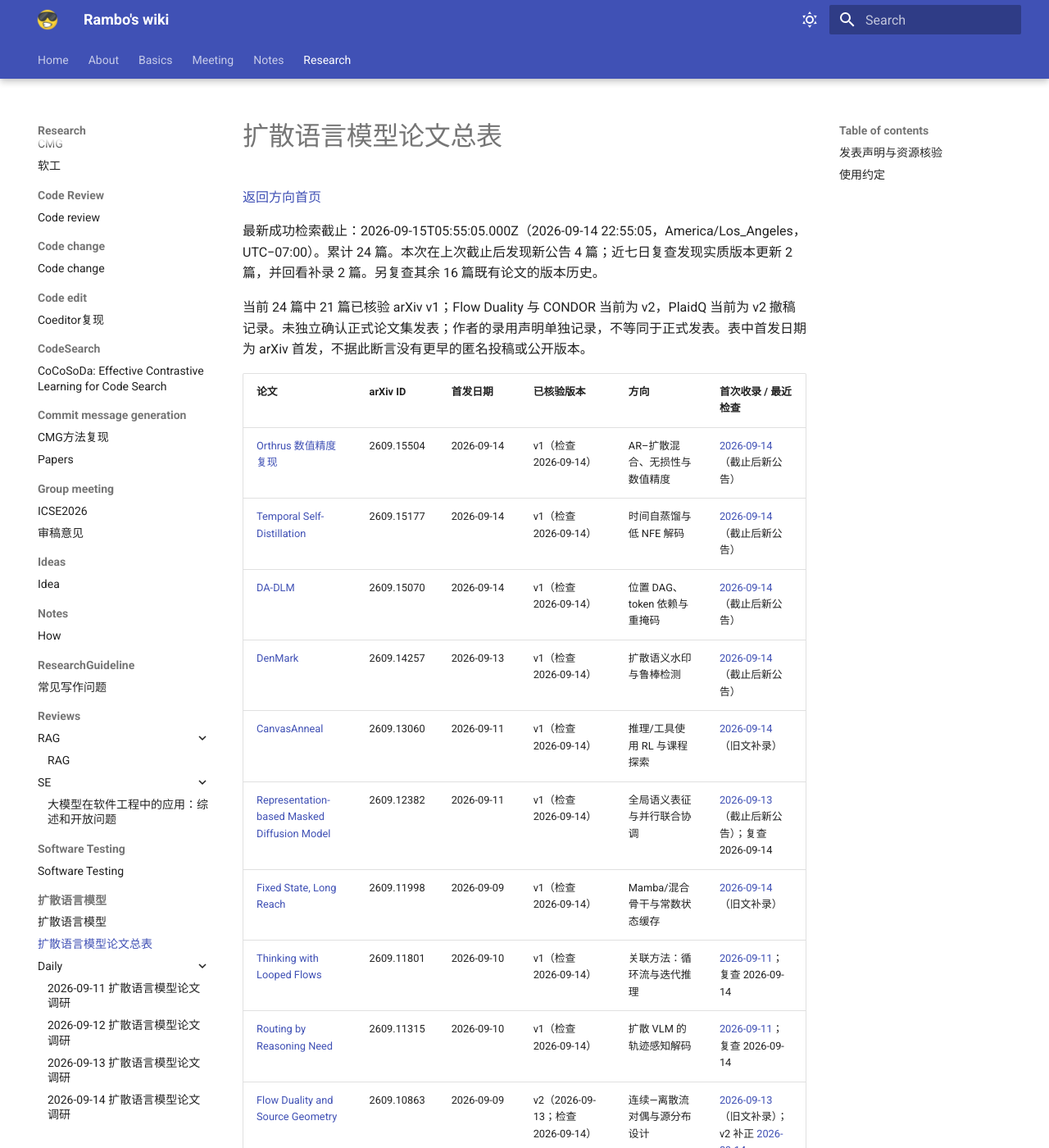
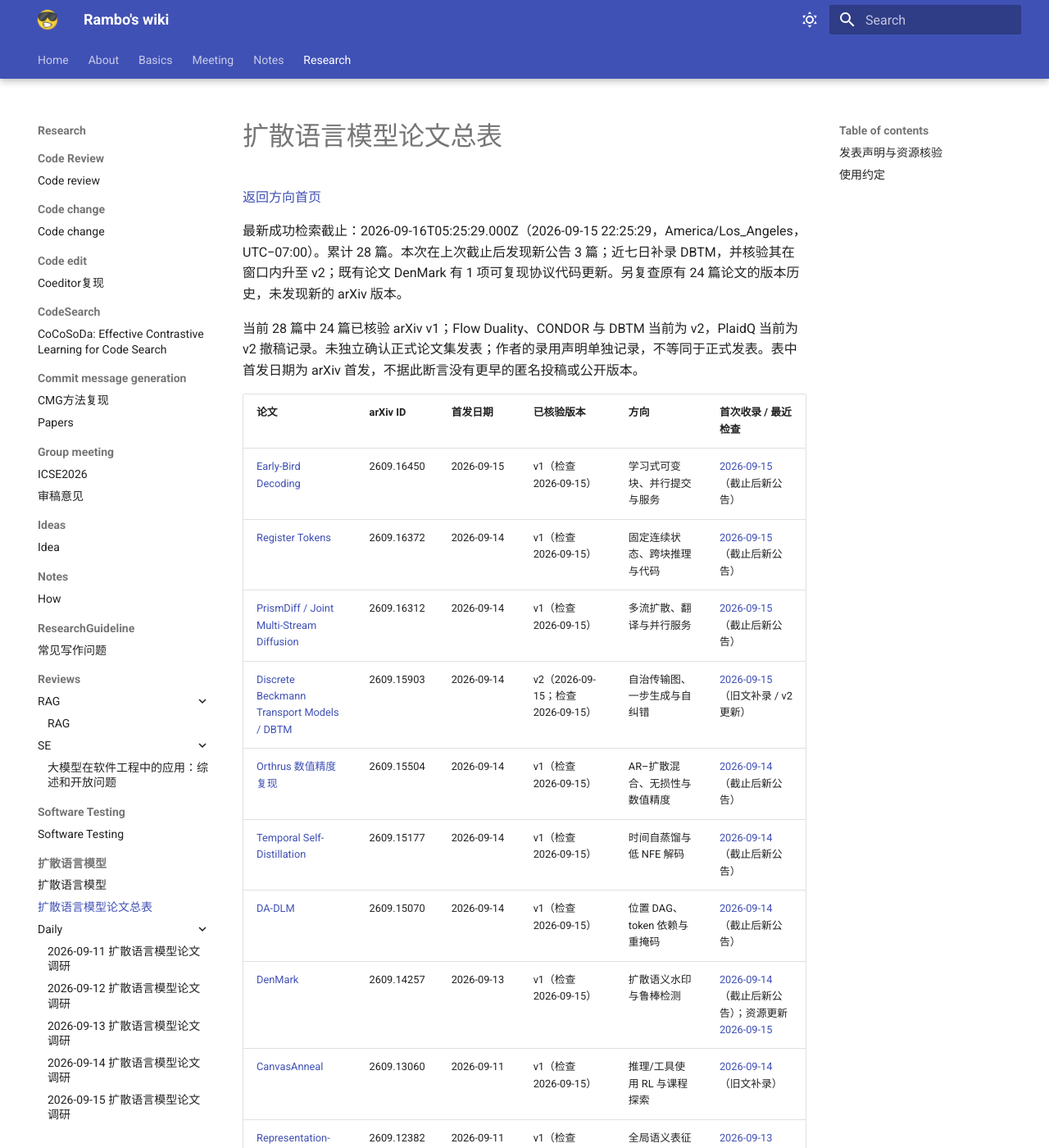
Before and after one commit to Rambo55555/wiki, an MkDocs documentation site: the page built from docs/Research/扩散语言模型/papers.md, in a window 1280 px wide and 1400 px high. Shown: the whole window at 82% size. Built offline with MkDocs 1.6.1 and Material for MkDocs 9.7.7, drawn with Linux system fonts in a browser that asks for light colours; some of the changed text lies outside the part shown.

Commit message:
docs(research): add 2026-09-15 diffusion language model review

```diff
--- a/docs/Research/扩散语言模型/papers.md
+++ b/docs/Research/扩散语言模型/papers.md
@@ -2,47 +2,55 @@
 
 [返回方向首页](index.md)
 
-最新成功检索截止：2026-09-15T05:55:05.000Z（2026-09-14 22:55:05，America/Los_Angeles，UTC−07:00）。累计 24 篇。本次在上次截止后发现新公告 4 篇；近七日复查发现实质版本更新 2 篇，并回看补录 2 篇。另复查其余 16 篇既有论文的版本历史。
+最新成功检索截止：2026-09-16T05:25:29.000Z（2026-09-15 22:25:29，America/Los_Angeles，UTC−07:00）。累计 28 篇。本次在上次截止后发现新公告 3 篇；近七日补录 DBTM，并核验其在窗口内升至 v2；既有论文 DenMark 有 1 项可复现协议代码更新。另复查原有 24 篇论文的版本历史，未发现新的 arXiv 版本。
 
-当前 24 篇中 21 篇已核验 arXiv v1；Flow Duality 与 CONDOR 当前为 v2，PlaidQ 当前为 v2 撤稿记录。未独立确认正式论文集发表；作者的录用声明单独记录，不等同于正式发表。表中首发日期为 arXiv 首发，不据此断言没有更早的匿名投稿或公开版本。
+当前 28 篇中 24 篇已核验 arXiv v1；Flow Duality、CONDOR 与 DBTM 当前为 v2，PlaidQ 当前为 v2 撤稿记录。未独立确认正式论文集发表；作者的录用声明单独记录，不等同于正式发表。表中首发日期为 arXiv 首发，不据此断言没有更早的匿名投稿或公开版本。
 
 | 论文 | arXiv ID | 首发日期 | 已核验版本 | 方向 | 首次收录 / 最近检查 |
 | --- | --- | --- | --- | --- | --- |
-| [Orthrus 数值精度复现](https://arxiv.org/abs/2609.15504) | 2609.15504 | 2026-09-14 | v1（检查 2026-09-14） | AR–扩散混合、无损性与数值精度 | [2026-09-14](daily/2026-09-14.md)（截止后新公告） |
-| [Temporal Self-Distillation](https://arxiv.org/abs/2609.15177) | 2609.15177 | 2026-09-14 | v1（检查 2026-09-14） | 时间自蒸馏与低 NFE 解码 | [2026-09-14](daily/2026-09-14.md)（截止后新公告） |
-| [DA-DLM](https://arxiv.org/abs/2609.15070) | 2609.15070 | 2026-09-14 | v1（检查 2026-09-14） | 位置 DAG、token 依赖与重掩码 | [2026-09-14](daily/2026-09-14.md)（截止后新公告） |
-| [DenMark](https://arxiv.org/abs/2609.14257) | 2609.14257 | 2026-09-13 | v1（检查 2026-09-14） | 扩散语义水印与鲁棒检测 | [2026-09-14](daily/2026-09-14.md)（截止后新公告） |
-| [CanvasAnneal](https://arxiv.org/abs/2609.13060) | 2609.13060 | 2026-09-11 | v1（检查 2026-09-14） | 推理/工具使用 RL 与课程探索 | [2026-09-14](daily/2026-09-14.md)（旧文补录） |
-| [Representation-based Masked Diffusion Model](https://arxiv.org/abs/2609.12382) | 2609.12382 | 2026-09-11 | v1（检查 2026-09-14） | 全局语义表征与并行联合协调 | [2026-09-13](daily/2026-09-13.md)（截止后新公告）；复查 2026-09-14 |
-| [Fixed State, Long Reach](https://arxiv.org/abs/2609.11998) | 2609.11998 | 2026-09-09 | v1（检查 2026-09-14） | Mamba/混合骨干与常数状态缓存 | [2026-09-14](daily/2026-09-14.md)（旧文补录） |
-| [Thinking with Looped Flows](https://arxiv.org/abs/2609.11801) | 2609.11801 | 2026-09-10 | v1（检查 2026-09-14） | 关联方法：循环流与迭代推理 | [2026-09-11](daily/2026-09-11.md)；复查 2026-09-14 |
-| [Routing by Reasoning Need](https://arxiv.org/abs/2609.11315) | 2609.11315 | 2026-09-10 | v1（检查 2026-09-14） | 扩散 VLM 的轨迹感知解码 | [2026-09-11](daily/2026-09-11.md)；复查 2026-09-14 |
-| [Flow Duality and Source Geometry](https://arxiv.org/abs/2609.10863) | 2609.10863 | 2026-09-09 | v2（2026-09-13；检查 2026-09-14） | 连续—离散流对偶与源分布设计 | [2026-09-13](daily/2026-09-13.md)（旧文补录）；v2 补正 [2026-09-14](daily/2026-09-14.md) |
-| [Epoch](https://arxiv.org/abs/2609.09748) | 2609.09748 | 2026-09-09 | v1（检查 2026-09-14） | MoE 推理与服务 | [2026-09-11](daily/2026-09-11.md)；复查 2026-09-14 |
-| [Let It Go / Self-Correct](https://arxiv.org/abs/2609.09009) | 2609.09009 | 2026-09-08 | v1（检查 2026-09-14） | 关联方法：约束离散任务自纠错 | [2026-09-11](daily/2026-09-11.md)；复查 2026-09-14 |
-| [ICF-DLM](https://arxiv.org/abs/2609.07756) | 2609.07756 | 2026-09-07 | v1（检查 2026-09-14） | 科学预测与数值生成 | [2026-09-11](daily/2026-09-11.md)；复查 2026-09-14 |
-| [In-Place Instruction Following / Graft](https://arxiv.org/abs/2609.07160) | 2609.07160 | 2026-09-07 | v1（检查 2026-09-14） | 任意位置约束、后训练与评估 | [2026-09-12](daily/2026-09-12.md)（旧文补录）；复查 2026-09-14 |
-| [DFlow](https://arxiv.org/abs/2609.06498) | 2609.06498 | 2026-09-06 | v1（检查 2026-09-14） | 块扩散投机解码与服务 | [2026-09-12](daily/2026-09-12.md)（旧文补录）；复查 2026-09-14 |
-| [Coupled-Noise Distillation / CONDOR](https://arxiv.org/abs/2609.06324) | 2609.06324 | 2026-09-06 | v2（2026-09-11；检查 2026-09-14） | 单步块生成与蒸馏 | [2026-09-12](daily/2026-09-12.md)（旧文补录）；v2 补正 [2026-09-14](daily/2026-09-14.md) |
-| [移动边缘 DLM 综述](https://arxiv.org/abs/2609.04778) | 2609.04778 | 2026-09-04 | v1（检查 2026-09-14） | 边缘部署与 Agent | [2026-09-11](daily/2026-09-11.md)；复查 2026-09-14 |
-| [PlaidQ](https://arxiv.org/abs/2609.04531) | 2609.04531 | 2026-09-03 | v2（2026-09-10；撤稿；检查 2026-09-14） | 连续扩散、蒸馏与代码生成 | [2026-09-11](daily/2026-09-11.md)；状态更正 [2026-09-13](daily/2026-09-13.md)；复查 2026-09-14 |
-| [Uno：Unlocking Lossless Speedups](https://arxiv.org/abs/2609.04010) | 2609.04010 | 2026-09-03 | v1（检查 2026-09-14） | AR–扩散混合与无损加速 | [2026-09-12](daily/2026-09-12.md)（旧文补录）；复查 2026-09-14 |
-| [PILL](https://arxiv.org/abs/2609.02108) | 2609.02108 | 2026-09-02 | v1（检查 2026-09-14） | 自适应长度与填空 | [2026-09-11](daily/2026-09-11.md)；复查 2026-09-14 |
-| [Q-Skew](https://arxiv.org/abs/2609.00873) | 2609.00873 | 2026-09-01 | v1（检查 2026-09-14） | 微调与隐私评估 | [2026-09-11](daily/2026-09-11.md)；复查 2026-09-14 |
-| [Beyond Token Positions / RAEC](https://arxiv.org/abs/2609.00495) | 2609.00495 | 2026-08-31 | v1（检查 2026-09-14） | 去噪步骤上的安全对齐 | [2026-09-12](daily/2026-09-12.md)（旧文补录）；复查 2026-09-14 |
-| [CARVE](https://arxiv.org/abs/2608.30922) | 2608.30922 | 2026-08-31 | v1（检查 2026-09-14） | 免训练可变长度解码 | [2026-09-12](daily/2026-09-12.md)（旧文补录）；复查 2026-09-14 |
-| [DiffPDE](https://arxiv.org/abs/2608.30532) | 2608.30532 | 2026-08-31 | v1（检查 2026-09-14） | 代码修复、执行反馈与 RL | [2026-09-12](daily/2026-09-12.md)（旧文补录）；复查 2026-09-14 |
+| [Early-Bird Decoding](https://arxiv.org/abs/2609.16450) | 2609.16450 | 2026-09-15 | v1（检查 2026-09-15） | 学习式可变块、并行提交与服务 | [2026-09-15](daily/2026-09-15.md)（截止后新公告） |
+| [Register Tokens](https://arxiv.org/abs/2609.16372) | 2609.16372 | 2026-09-14 | v1（检查 2026-09-15） | 固定连续状态、跨块推理与代码 | [2026-09-15](daily/2026-09-15.md)（截止后新公告） |
+| [PrismDiff / Joint Multi-Stream Diffusion](https://arxiv.org/abs/2609.16312) | 2609.16312 | 2026-09-14 | v1（检查 2026-09-15） | 多流扩散、翻译与并行服务 | [2026-09-15](daily/2026-09-15.md)（截止后新公告） |
+| [Discrete Beckmann Transport Models / DBTM](https://arxiv.org/abs/2609.15903) | 2609.15903 | 2026-09-14 | v2（2026-09-15；检查 2026-09-15） | 自治传输图、一步生成与自纠错 | [2026-09-15](daily/2026-09-15.md)（旧文补录 / v2 更新） |
+| [Orthrus 数值精度复现](https://arxiv.org/abs/2609.15504) | 2609.15504 | 2026-09-14 | v1（检查 2026-09-15） | AR–扩散混合、无损性与数值精度 | [2026-09-14](daily/2026-09-14.md)（截止后新公告） |
+| [Temporal Self-Distillation](https://arxiv.org/abs/2609.15177) | 2609.15177 | 2026-09-14 | v1（检查 2026-09-15） | 时间自蒸馏与低 NFE 解码 | [2026-09-14](daily/2026-09-14.md)（截止后新公告） |
+| [DA-DLM](https://arxiv.org/abs/2609.15070) | 2609.15070 | 2026-09-14 | v1（检查 2026-09-15） | 位置 DAG、token 依赖与重掩码 | [2026-09-14](daily/2026-09-14.md)（截止后新公告） |
+| [DenMark](https://arxiv.org/abs/2609.14257) | 2609.14257 | 2026-09-13 | v1（检查 2026-09-15） | 扩散语义水印与鲁棒检测 | [2026-09-14](daily/2026-09-14.md)（截止后新公告）；资源更新 [2026-09-15](daily/2026-09-15.md) |
+| [CanvasAnneal](https://arxiv.org/abs/2609.13060) | 2609.13060 | 2026-09-11 | v1（检查 2026-09-15） | 推理/工具使用 RL 与课程探索 | [2026-09-14](daily/2026-09-14.md)（旧文补录） |
+| [Representation-based Masked Diffusion Model](https://arxiv.org/abs/2609.12382) | 2609.12382 | 2026-09-11 | v1（检查 2026-09-15） | 全局语义表征与并行联合协调 | [2026-09-13](daily/2026-09-13.md)（截止后新公告）；复查 2026-09-15 |
+| [Fixed State, Long Reach](https://arxiv.org/abs/2609.11998) | 2609.11998 | 2026-09-09 | v1（检查 2026-09-15） | Mamba/混合骨干与常数状态缓存 | [2026-09-14](daily/2026-09-14.md)（旧文补录） |
+| [Thinking with Looped Flows](https://arxiv.org/abs/2609.11801) | 2609.11801 | 2026-09-10 | v1（检查 2026-09-15） | 关联方法：循环流与迭代推理 | [2026-09-11](daily/2026-09-11.md)；复查 2026-09-15 |
+| [Routing by Reasoning Need](https://arxiv.org/abs/2609.11315) | 2609.11315 | 2026-09-10 | v1（检查 2026-09-15） | 扩散 VLM 的轨迹感知解码 | [2026-09-11](daily/2026-09-11.md)；复查 2026-09-15 |
+| [Flow Duality and Source Geometry](https://arxiv.org/abs/2609.10863) | 2609.10863 | 2026-09-09 | v2（2026-09-13；检查 2026-09-15） | 连续—离散流对偶与源分布设计 | [2026-09-13](daily/2026-09-13.md)（旧文补录）；v2 补正 [2026-09-14](daily/2026-09-14.md) |
+| [Epoch](https://arxiv.org/abs/2609.09748) | 2609.09748 | 2026-09-09 | v1（检查 2026-09-15） | MoE 推理与服务 | [2026-09-11](daily/2026-09-11.md)；复查 2026-09-15 |
+| [Let It Go / Self-Correct](https://arxiv.org/abs/2609.09009) | 2609.09009 | 2026-09-08 | v1（检查 2026-09-15） | 关联方法：约束离散任务自纠错 | [2026-09-11](daily/2026-09-11.md)；复查 2026-09-15 |
+| [ICF-DLM](https://arxiv.org/abs/2609.07756) | 2609.07756 | 2026-09-07 | v1（检查 2026-09-15） | 科学预测与数值生成 | [2026-09-11](daily/2026-09-11.md)；复查 2026-09-15 |
+| [In-Place Instruction Following / Graft](https://arxiv.org/abs/2609.07160) | 2609.07160 | 2026-09-07 | v1（检查 2026-09-15） | 任意位置约束、后训练与评估 | [2026-09-12](daily/2026-09-12.md)（旧文补录）；复查 2026-09-15 |
+| [DFlow](https://arxiv.org/abs/2609.06498) | 2609.06498 | 2026-09-06 | v1（检查 2026-09-15） | 块扩散投机解码与服务 | [2026-09-12](daily/2026-09-12.md)（旧文补录）；复查 2026-09-15 |
+| [Coupled-Noise Distillation / CONDOR](https://arxiv.org/abs/2609.06324) | 2609.06324 | 2026-09-06 | v2（2026-09-11；检查 2026-09-15） | 单步块生成与蒸馏 | [2026-09-12](daily/2026-09-12.md)（旧文补录）；v2 补正 [2026-09-14](daily/2026-09-14.md) |
+| [移动边缘 DLM 综述](https://arxiv.org/abs/2609.04778) | 2609.04778 | 2026-09-04 | v1（检查 2026-09-15） | 边缘部署与 Agent | [2026-09-11](daily/2026-09-11.md)；复查 2026-09-15 |
+| [PlaidQ](https://arxiv.org/abs/2609.04531) | 2609.04531 | 2026-09-03 | v2（2026-09-10；撤稿；检查 2026-09-15） | 连续扩散、蒸馏与代码生成 | [2026-09-11](daily/2026-09-11.md)；状态更正 [2026-09-13](daily/2026-09-13.md)；复查 2026-09-15 |
+| [Uno：Unlocking Lossless Speedups](https://arxiv.org/abs/2609.04010) | 2609.04010 | 2026-09-03 | v1（检查 2026-09-15） | AR–扩散混合与无损加速 | [2026-09-12](daily/2026-09-12.md)（旧文补录）；复查 2026-09-15 |
+| [PILL](https://arxiv.org/abs/2609.02108) | 2609.02108 | 2026-09-02 | v1（检查 2026-09-15） | 自适应长度与填空 | [2026-09-11](daily/2026-09-11.md)；复查 2026-09-15 |
+| [Q-Skew](https://arxiv.org/abs/2609.00873) | 2609.00873 | 2026-09-01 | v1（检查 2026-09-15） | 微调与隐私评估 | [2026-09-11](daily/2026-09-11.md)；复查 2026-09-15 |
+| [Beyond Token Positions / RAEC](https://arxiv.org/abs/2609.00495) | 2609.00495 | 2026-08-31 | v1（检查 2026-09-15） | 去噪步骤上的安全对齐 | [2026-09-12](daily/2026-09-12.md)（旧文补录）；复查 2026-09-15 |
+| [CARVE](https://arxiv.org/abs/2608.30922) | 2608.30922 | 2026-08-31 | v1（检查 2026-09-15） | 免训练可变长度解码 | [2026-09-12](daily/2026-09-12.md)（旧文补录）；复查 2026-09-15 |
+| [DiffPDE](https://arxiv.org/abs/2608.30532) | 2608.30532 | 2026-08-31 | v1（检查 2026-09-15） | 代码修复、执行反馈与 RL | [2026-09-12](daily/2026-09-12.md)（旧文补录）；复查 2026-09-15 |
 
 ## 发表声明与资源核验
 
-核验日期：2026-09-14。作者自述录用与正式论文集确认分开记录；“仓库存在”与“有可运行实现”也分开记录。
+核验日期：2026-09-15。作者自述录用与正式论文集确认分开记录；“仓库存在”与“有可运行实现”也分开记录。
 
 | 论文 | 当前证据与待办 |
 | --- | --- |
+| [Early-Bird Decoding](https://arxiv.org/abs/2609.16450) | arXiv v1 未给作者官方代码、路由器权重或轨迹数据入口；题名、arXiv ID 与作者定向 GitHub 检索未定位官方实现。论文主要速度表采用 batch 1，部分设置不启用 KV cache；生产服务收益待用 continuous batching 和统一 cache 条件复核。 |
+| [Register Tokens](https://arxiv.org/abs/2609.16372) | 论文承诺代码发布到 [lbertge/dllm-registers-reasoning](https://github.com/lbertge/dllm-registers-reasoning)，但截止时返回 404。[60K 训练混合数据](https://huggingface.co/datasets/albertge/mix60k-math-code-sft)与[模型集合](https://huggingface.co/collections/albertge/dllm-registers)实际可访问；因此代码为“作者承诺”，数据与检查点为“可下载”。 |
+| [PrismDiff / Joint Multi-Stream Diffusion](https://arxiv.org/abs/2609.16312) | arXiv v1 未给作者代码、模型或项目页；题名与作者定向 GitHub 检索未定位官方实现。Multi30K、Europarl 与 LaBSE 是外部公开资源，不等于本文产物已发布。 |
+| [DBTM](https://arxiv.org/abs/2609.15903) | v2 新增 Code Availability 并链接 [sophtang/DBTM](https://github.com/sophtang/DBTM)，但截止时该地址返回 404，不能写成代码已开放；未定位可核验的作者模型或训练产物。v2 另明确顶点流形边界条件，详情见[日报](daily/2026-09-15.md)。 |
 | [Orthrus 数值精度复现](https://arxiv.org/abs/2609.15504) | arXiv 备注“under review”，不等同于录用。正文链接了原 Orthrus 的 Hugging Face 检查点，但没有给出本次独立训练模型、4,113,358 条教师生成样本或复现代码的作者下载入口；不能据此复现独立训练结果。 |
 | [Temporal Self-Distillation](https://arxiv.org/abs/2609.15177) | arXiv v1 未给作者官方代码、模型或训练轨迹入口；正文引用的公开数据集与 GDSD 检查点属于外部资源。本期只核验论文全文，未运行训练或评测。 |
 | [DA-DLM](https://arxiv.org/abs/2609.15070) | 摘要声称代码已公开，但[作者仓库](https://github.com/jipy0222/DA-DLM)当前只有 LICENSE 和简短 README，README 写明代码稍后发布，没有可运行实现。README 自述为“EMNLP2026 paper”，本期未在正式论文集确认，故不写作已正式发表。 |
-| [DenMark](https://arxiv.org/abs/2609.14257) | 第一作者账号下的[同名仓库](https://github.com/TianhaoMa5/DenMark)为非空公开实现，含 DenMark、基线、攻击与测试代码；v0.2.0 release 的 DenMark-Encoder 资产可实际下载。数据集与四个 backbone 权重未随仓库打包；本期只核验可得性，未独立复现。 |
+| [DenMark](https://arxiv.org/abs/2609.14257) | 第一作者账号下的[同名仓库](https://github.com/TianhaoMa5/DenMark)为非空公开实现，含 DenMark、基线、攻击与测试代码；v0.2.0 release 的 DenMark-Encoder 资产可下载。2026-09-16 的[提交 `19e1091`](https://github.com/TianhaoMa5/DenMark/commit/19e109130622cde97f78ad4764209a6b3a280e39)把论文 TPR 实现改为不插值的经验阈值，并让 UMR 评完整响应；旧结果需重算。数据集与四个 backbone 权重未打包，本期未独立复现。 |
 | [CanvasAnneal](https://arxiv.org/abs/2609.13060) | arXiv v1 未给作者官方代码、模型或教师推理轨迹入口；Gemini 3.1 Pro 生成的训练期 reasoning traces 也未随文提供。 |
 | [Fixed State, Long Reach](https://arxiv.org/abs/2609.11998) | arXiv v1 未给三个 3B 模型、300B-token 训练产物或作者代码入口；定向检索未定位可归属作者的仓库。本文效率数字尚未独立复现。 |
 | [Representation-based Masked Diffusion Model](https://arxiv.org/abs/2609.12382) | arXiv v1 正文未给作者官方代码、检查点或数据仓库；题名与作者定向检索也未定位官方项目。LM1B、OpenWebText 与所用预训练编码器均为外部资源，不等于本文产物已发布。 |
```
Also changed, not shown: docs/Research/扩散语言模型/daily/2026-09-15.md (added, +127 -0 lines), docs/Research/扩散语言模型/index.md (+6 -5 lines).
